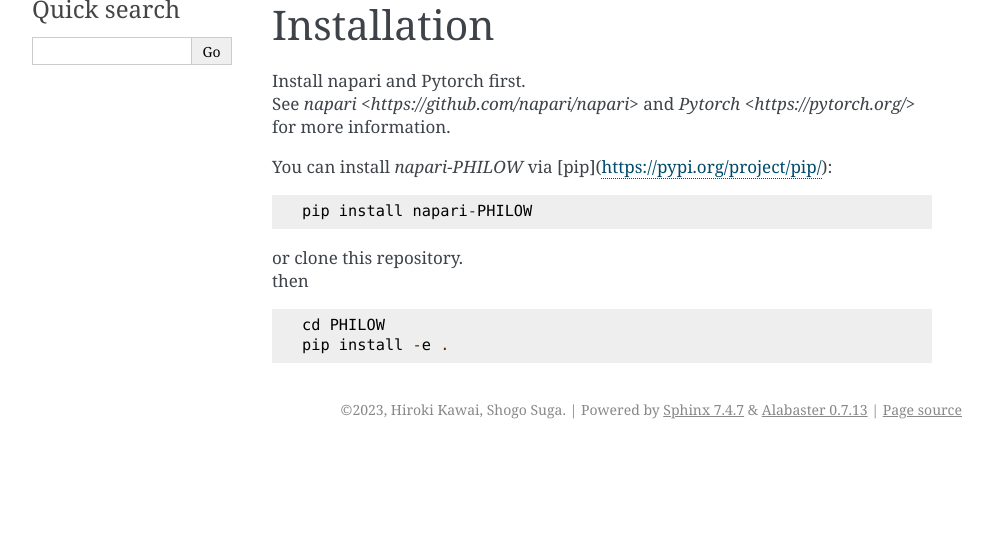
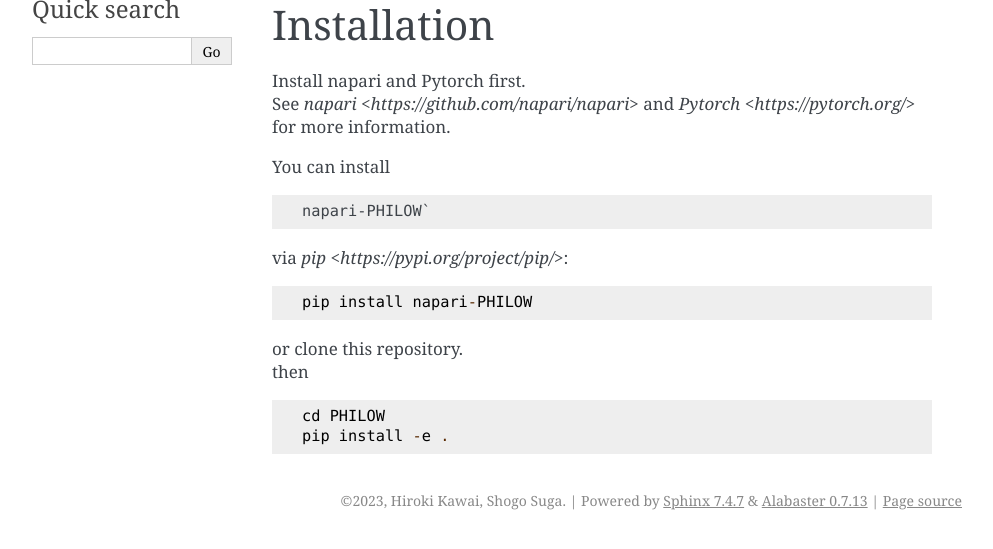
Before and after one commit to neurobiology-ut/PHILOW, a Sphinx documentation site: the page built from docs/installation.rst, in a window 1280 px wide, cut to the strip 134-683 px from the top of the page. Shown: the whole strip, without its empty margins (148-1141 px from the left). Built offline with Sphinx 7.4.7, drawn with Linux system fonts in a browser that asks for light colours.

Commit message:
mod: readthedocs

```diff
--- a/docs/installation.rst
+++ b/docs/installation.rst
@@ -7,7 +7,12 @@
 | Install napari and Pytorch first.
 | See `napari <https://github.com/napari/napari>` and `Pytorch <https://pytorch.org/>` for more information.
 
-| You can install `napari-PHILOW` via [pip](https://pypi.org/project/pip/):
+| You can install
+.. code-block::
+
+    napari-PHILOW`
+
+| via `pip <https://pypi.org/project/pip/>`:
 
 .. code-block::
 
```
